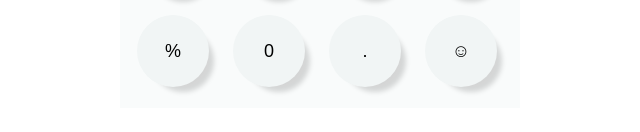
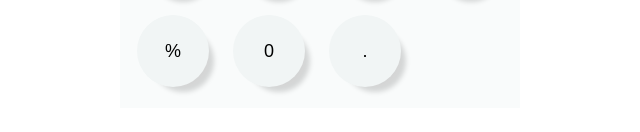
Before and after one commit to william-3D/calculator, a plain HTML site: page index.html in a window 1280 px wide. Shown: the part 608-740 px from the top of the page, 320-960 px from the left. Drawn offline with Linux system fonts and the light colour scheme; a web font is replaced by a local one.

Commit message:
remove button

```diff
--- a/index.html
+++ b/index.html
@@ -30,7 +30,6 @@
         <button>%</button>
         <button>0</button>
         <button>.</button>
-        <button>☺</button>
       </div>
     </div>
   </body>
```
